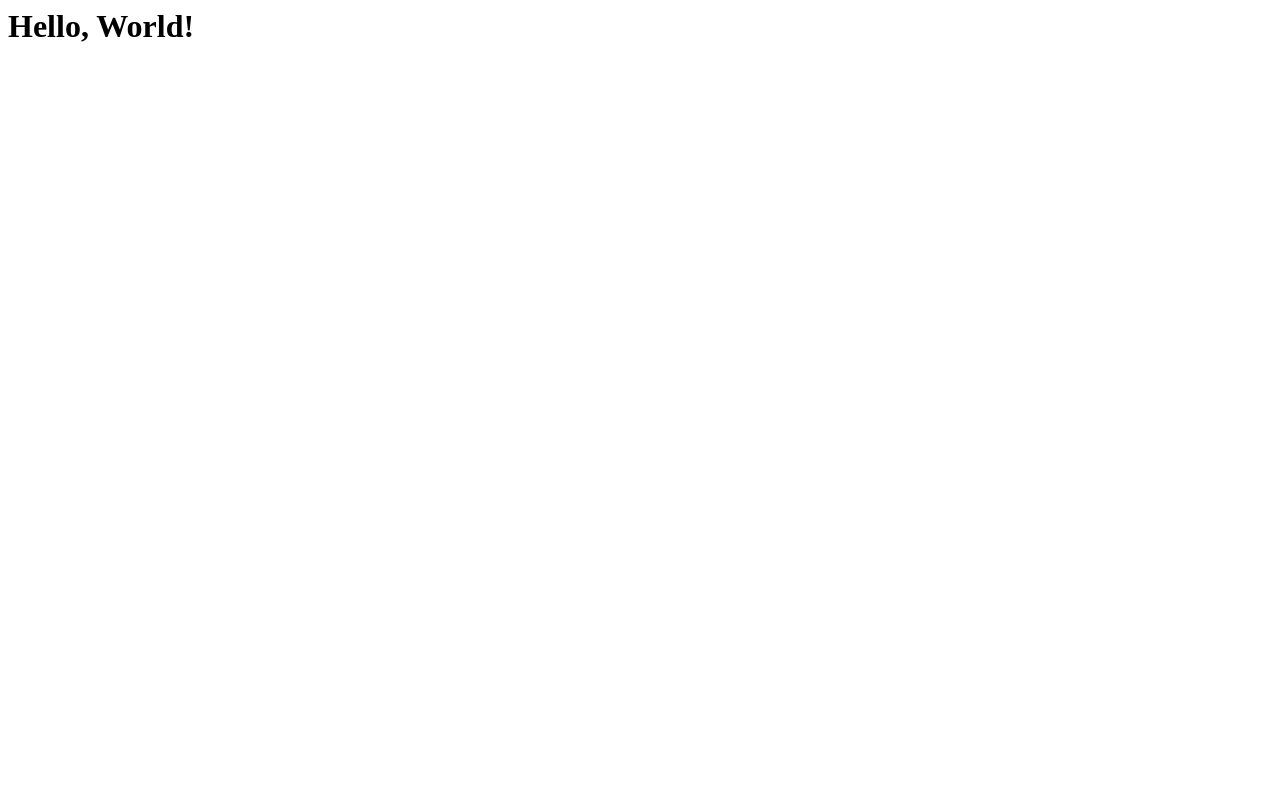
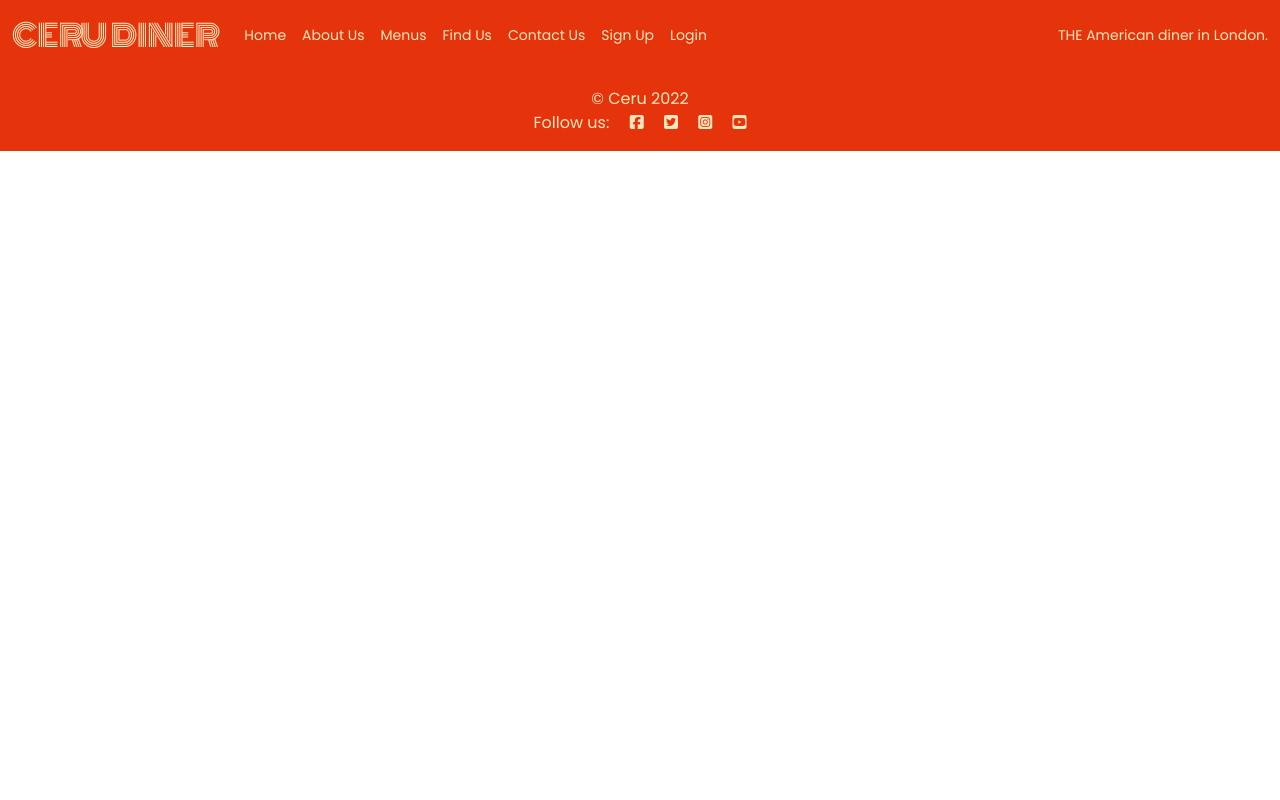
Before and after one commit to gabriel-alves-p/ceru-restaurant, a Django app: page / in a window 1280 px wide. Before the commit the page is almost empty. Run offline with Django 3.2, Linux system fonts and the light colour scheme; some libraries are stand-ins or nearby versions.

Commit message:
create responsive navbar and footer on base.html

```diff
--- a/static/css/style.css
+++ b/static/css/style.css
@@ -0,0 +1,30 @@
+@import url('https://fonts.googleapis.com/css2?family=Monoton&family=Poppins:wght@300;400&display=swap');
+
+* {
+    box-sizing: border-box;
+}
+
+/* ----------------------------------------- Navbar */
+#nav-logo {
+    font-family: 'Monoton', cursive;
+    font-size: 30px;
+    color: #FFE7BD;
+}
+
+.navbar {
+    background-color: #E5340B;
+}
+
+.navbar a, span {
+    font-family: 'Poppins', sans-serif;
+    color: #FFE7BD !important;
+    font-size: 14px;
+}
+
+/* ----------------------------------------- Footer */
+.footer {
+    font-family: 'Poppins', sans-serif;
+    font-size: 16px;
+    background-color: #E5340B;
+    color: #FFE7BD;
+}
--- a/templates/base.html
+++ b/templates/base.html
@@ -15,6 +15,65 @@
 </head>
 
 <body>
+    <!-- Navigation bar -->
+    <nav class="navbar navbar-expand-lg navbar-dark">
+        <div class="container-fluid">
+            <a class="navbar-brand" href="{% url 'home' %}" id="nav-logo">CERU DINER</a>
+            <button class="navbar-toggler" type="button" data-bs-toggle="collapse" data-bs-target="#navbarText"
+                aria-controls="navbarText" aria-expanded="false" aria-label="Toggle navigation">
+                <span class="navbar-toggler-icon"></span>
+            </button>
+            <div class="collapse navbar-collapse" id="navbarText">
+                <ul class="navbar-nav me-auto mb-2 mb-lg-0">
+                    <li class="nav-item">
+                        <a class="nav-link" aria-current="page" href="{% url 'home' %}">Home</a>
+                    </li>
+                    <li class="nav-item">
+                        <a class="nav-link" href="#">About Us</a>
+                    </li>
+                    <li class="nav-item">
+                        <a class="nav-link" href="#">Menus</a>
+                    </li>
+                    <li class="nav-item">
+                        <a class="nav-link" href="#">Find Us</a>
+                    </li>
+                    <li class="nav-item">
+                        <a class="nav-link" href="#">Contact Us</a>
+                    </li>
+                    {% if user.is_authenticated %}
+                    <li class="nav-item">
+                        <a class="nav-link" href="#">Logout</a>
+                    </li>
+                    {% else %}
+                    <li class="nav-item">
+                        <a class="nav-link" href="#">Sign Up</a>
+                    </li>
+                    <li class="nav-item">
+                        <a class="nav-link" href="#">Login</a>
+                    </li>
+                    {% endif %}
+                </ul>
+                <span class="navbar-text">
+                    THE American diner in London.
+                </span>
+            </div>
+        </div>
+    </nav>
+
+    <main>
+        {% block content %}
+        <!-- Content Goes here -->
+        {% endblock content %}
+    </main>
+
+    <!-- Footer -->
+    <footer class="footer mt-auto py-3">
+        <p class="m-0 text-center">© Ceru 2022</p>
+        <p class="m-0 text-center">Follow us: <i class="fab fa-facebook-square ms-3"></i>
+            <i class="fab fa-twitter-square ms-3"></i>
+            <i class="fab fa-instagram-square ms-3"></i>
+            <i class="fab fa-youtube-square ms-3"></i></p>
+    </footer>
 
     <script src="https://cdn.jsdelivr.net/npm/bootstrap@5.1.3/dist/js/bootstrap.bundle.min.js"
         integrity="sha384-ka7Sk0Gln4gmtz2MlQnikT1wXgYsOg+OMhuP+IlRH9sENBO0LRn5q+8nbTov4+1p" crossorigin="anonymous">
--- a/templates/index.html
+++ b/templates/index.html
@@ -1 +1 @@
-<h1>Hello, World!</h1>
+{% extends "base.html" %}
```
